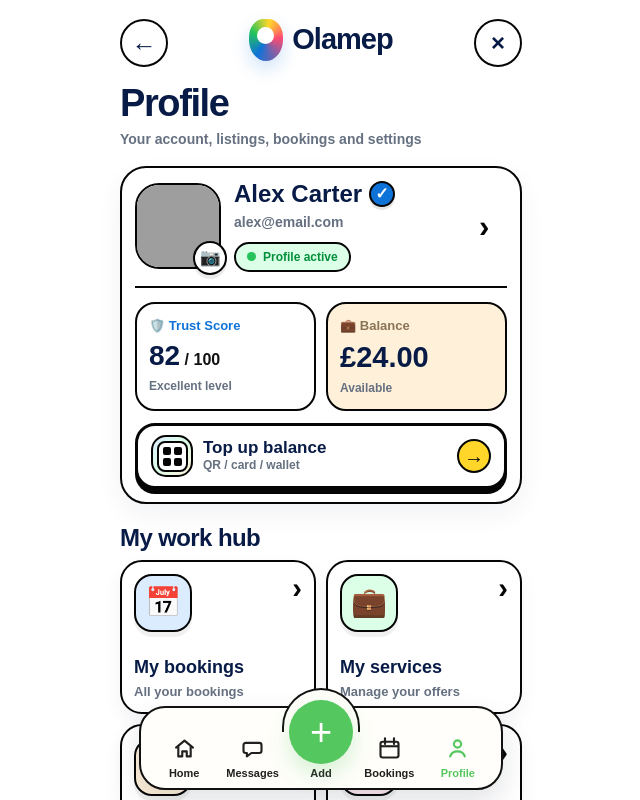
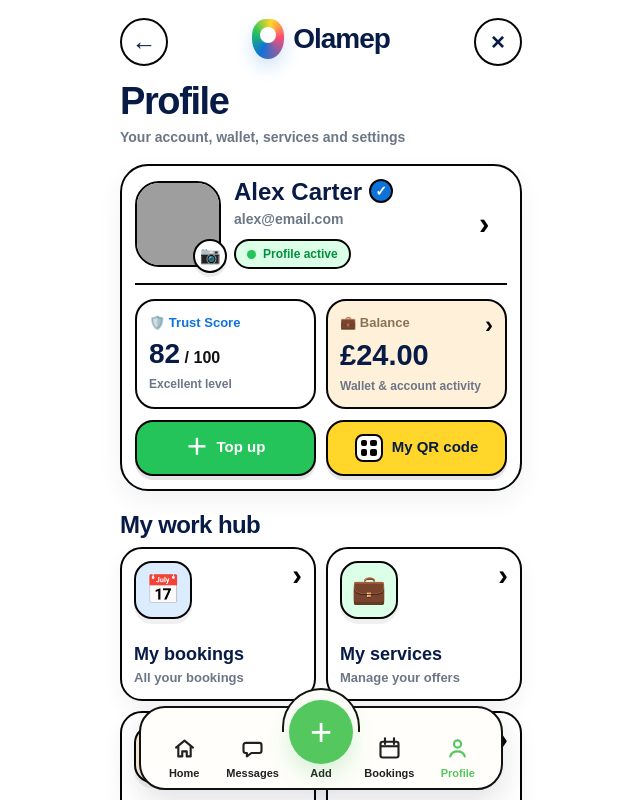
Before and after one commit to bellasalon4u-source/mapbookapp, a Next.js app: page /profile in a window 1280 px wide. Shown: the top 800 px of the page, without its empty margins (319-959 px from the left). Built offline with nearby package versions, Linux system fonts and the light colour scheme; grey boxes are pictures that could not be loaded.

Commit message:
git add app/profile/page.tsx git commit -m "Update profile home layout and restore wallet action buttons" git push

```diff
--- a/app/profile/page.tsx
+++ b/app/profile/page.tsx
@@ -27,20 +27,20 @@ type ProfileTextShape = {
   trustScore: string;
   excellentLevel: string;
   balance: string;
+  walletHint: string;
   available: string;
   topUp: string;
   myQrCode: string;
-  editProfile: string;
-  quickActions: string;
+  workHub: string;
   bookings: string;
   bookingsHint: string;
-  myListings: string;
-  myListingsHint: string;
+  myServices: string;
+  myServicesHint: string;
   priceList: string;
   priceListHint: string;
   clients: string;
   clientsHint: string;
-  bonusesSaved: string;
+  savedSpace: string;
   promotions: string;
   promotionsHint: string;
   invite: string;
@@ -84,7 +84,7 @@ const BRAND = {
   red: '#ff2456',
   yellow: '#ffd629',
   pink: '#ff4f9a',
-  cream: '#fff4dc',
+  cream: '#fff7ee',
   softBlue: '#dcecff',
   softGreen: '#dcffe8',
   softPink: '#ffe9f2',
@@ -92,32 +92,32 @@ const BRAND = {
   softOrange: '#fff0da',
   bg: '#ffffff',
   border: '#050505',
-  muted: '#657080',
+  muted: '#6c7686',
 };
 
 const profileTexts: Record<AppLanguage, ProfileTextShape> = {
   EN: {
     title: 'Profile',
-    subtitle: 'Your account, listings, bookings and settings',
+    subtitle: 'Your account, wallet, services and settings',
     profileActive: 'Profile active',
     verified: 'Verified',
     trustScore: 'Trust Score',
     excellentLevel: 'Excellent level',
     balance: 'Balance',
+    walletHint: 'Wallet & account activity',
     available: 'Available',
-    topUp: 'Top up balance',
+    topUp: 'Top up',
     myQrCode: 'My QR code',
-    editProfile: 'Edit profile',
-    quickActions: 'My work hub',
+    workHub: 'My work hub',
     bookings: 'My bookings',
     bookingsHint: 'All your bookings',
-    myListings: 'My services',
-    myListingsHint: 'Manage your offers',
+    myServices: 'My services',
+    myServicesHint: 'Manage your offers',
     priceList: 'Price list',
     priceListHint: 'Services and prices',
     clients: 'My clients',
     clientsHint: 'Orders and requests',
-    bonusesSaved: 'My saved space',
+    savedSpace: 'My saved space',
     promotions: 'Promotions',
     promotionsHint: 'Discounts and bonuses',
     invite: 'Invite friends',
@@ -137,26 +137,26 @@ const profileTexts: Record<AppLanguage, ProfileTextShape> = {
   },
   RU: {
     title: 'Профиль',
-    subtitle: 'Ваш аккаунт, объявления, бронирования и настройки',
+    subtitle: 'Ваш аккаунт, счёт, услуги и настройки',
     profileActive: 'Профиль активен',
     verified: 'Проверено',
     trustScore: 'Trust Score',
     excellentLevel: 'Отличный уровень',
     balance: 'Баланс',
+    walletHint: 'Счёт и история операций',
     available: 'Доступно',
-    topUp: 'Пополнить баланс',
+    topUp: 'Пополнить',
     myQrCode: 'Мой QR-код',
-    editProfile: 'Редактировать',
-    quickActions: 'Рабочий кабинет',
+    workHub: 'Мой рабочий блок',
     bookings: 'Мои бронирования',
     bookingsHint: 'Все ваши брони',
-    myListings: 'Мои услуги',
-    myListingsHint: 'Управление предложениями',
+    myServices: 'Мои услуги',
+    myServicesHint: 'Управление предложениями',
     priceList: 'Прайс-лист',
     priceListHint: 'Услуги и цены',
     clients: 'Мои клиенты',
     clientsHint: 'Заказы и заявки',
-    bonusesSaved: 'Мои сохранения',
+    savedSpace: 'Моё сохранённое',
     promotions: 'Промоакции',
     promotionsHint: 'Скидки и бонусы',
     invite: 'Пригласить друзей',
@@ -176,26 +176,26 @@ const profileTexts: Record<AppLanguage, ProfileTextShape> = {
   },
   UA: {
     title: 'Профіль',
-    subtitle: 'Ваш акаунт, оголошення, бронювання і налаштування',
+    subtitle: 'Ваш акаунт, рахунок, послуги та налаштування',
     profileActive: 'Профіль активний',
     verified: 'Перевірено',
     trustScore: 'Trust Score',
     excellentLevel: 'Відмінний рівень',
     balance: 'Баланс',
+    walletHint: 'Рахунок та історія операцій',
     available: 'Доступно',
-    topUp: 'Поповнити баланс',
+    topUp: 'Поповнити',
     myQrCode: 'Мій QR-код',
-    editProfile: 'Редагувати',
-    quickActions: 'Робочий кабінет',
+    workHub: 'Мій робочий блок',
     bookings: 'Мої бронювання',
     bookingsHint: 'Усі ваші броні',
-    myListings: 'Мої послуги',
-    myListingsHint: 'Керування пропозиціями',
+    myServices: 'Мої послуги',
+    myServicesHint: 'Керування пропозиціями',
     priceList: 'Прайс-лист',
     priceListHint: 'Послуги та ціни',
     clients: 'Мої клієнти',
     clientsHint: 'Замовлення і заявки',
-    bonusesSaved: 'Мої збереження',
+    savedSpace: 'Моє збережене',
     promotions: 'Промоакції',
     promotionsHint: 'Знижки і бонуси',
     invite: 'Запросити друзів',
@@ -215,26 +215,26 @@ const profileTexts: Record<AppLanguage, ProfileTextShape> = {
   },
   ES: {
     title: 'Perfil',
-    subtitle: 'Tu cuenta, anuncios, reservas y ajustes',
+    subtitle: 'Tu cuenta, saldo, servicios y ajustes',
     profileActive: 'Perfil activo',
     verified: 'Verificado',
     trustScore: 'Trust Score',
     excellentLevel: 'Nivel excelente',
     balance: 'Saldo',
+    walletHint: 'Billetera y actividad',
     available: 'Disponible',
-    topUp: 'Recargar saldo',
+    topUp: 'Recargar',
     myQrCode: 'Mi QR',
-    editProfile: 'Editar perfil',
-    quickActions: 'Mi centro de trabajo',
+    workHub: 'Mi espacio de trabajo',
     bookings: 'Mis reservas',
     bookingsHint: 'Todas tus reservas',
-    myListings: 'Mis servicios',
-    myListingsHint: 'Gestiona tus ofertas',
+    myServices: 'Mis servicios',
+    myServicesHint: 'Gestiona tus ofertas',
     priceList: 'Lista de precios',
     priceListHint: 'Servicios y precios',
     clients: 'Mis clientes',
     clientsHint: 'Pedidos y solicitudes',
-    bonusesSaved: 'Mis guardados',
+    savedSpace: 'Mi espacio guardado',
     promotions: 'Promociones',
     promotionsHint: 'Descuentos y bonos',
     invite: 'Invitar amigos',
@@ -254,26 +254,26 @@ const profileTexts: Record<AppLanguage, ProfileTextShape> = {
   },
   CZ: {
     title: 'Profil',
-    subtitle: 'Váš účet, inzeráty, rezervace a nastavení',
+    subtitle: 'Váš účet, zůstatek, služby a nastavení',
     profileActive: 'Profil aktivní',
     verified: 'Ověřeno',
     trustScore: 'Trust Score',
     excellentLevel: 'Výborná úroveň',
     balance: 'Zůstatek',
+    walletHint: 'Peněženka a historie',
     available: 'Dostupné',
-    topUp: 'Dobít zůstatek',
+    topUp: 'Dobít',
     myQrCode: 'Můj QR kód',
-    editProfile: 'Upravit profil',
-    quickActions: 'Pracovní centrum',
+    workHub: 'Moje pracovní část',
     bookings: 'Moje rezervace',
     bookingsHint: 'Všechny rezervace',
-    myListings: 'Moje služby',
-    myListingsHint: 'Správa nabídek',
+    myServices: 'Moje služby',
+    myServicesHint: 'Správa nabídek',
     priceList: 'Ceník',
     priceListHint: 'Služby a ceny',
     clients: 'Moji klienti',
     clientsHint: 'Objednávky a poptávky',
-    bonusesSaved: 'Moje uložené',
+    savedSpace: 'Moje uložené',
     promotions: 'Promo akce',
     promotionsHint: 'Slevy a bonusy',
     invite: 'Pozvat přátele',
@@ -293,26 +293,26 @@ const profileTexts: Record<AppLanguage, ProfileTextShape> = {
   },
   DE: {
     title: 'Profil',
-    subtitle: 'Dein Konto, Anzeigen, Buchungen und Einstellungen',
+    subtitle: 'Dein Konto, Guthaben, Services und Einstellungen',
     profileActive: 'Profil aktiv',
     verified: 'Verifiziert',
     trustScore: 'Trust Score',
     excellentLevel: 'Sehr gutes Level',
     balance: 'Guthaben',
+    walletHint: 'Wallet & Verlauf',
     available: 'Verfügbar',
-    topUp: 'Guthaben aufladen',
+    topUp: 'Aufladen',
     myQrCode: 'Mein QR-Code',
-    editProfile: 'Profil bearbeiten',
-    quickActions: 'Arbeitsbereich',
+    workHub: 'Mein Arbeitsbereich',
     bookings: 'Meine Buchungen',
     bookingsHint: 'Alle Buchungen',
-    myListings: 'Meine Services',
-    myListingsHint: 'Angebote verwalten',
+    myServices: 'Meine Services',
+    myServicesHint: 'Angebote verwalten',
     priceList: 'Preisliste',
     priceListHint: 'Services und Preise',
     clients: 'Meine Kunden',
     clientsHint: 'Aufträge und Anfragen',
-    bonusesSaved: 'Meine Favoriten',
+    savedSpace: 'Mein Gespeichertes',
     promotions: 'Aktionen',
     promotionsHint: 'Rabatte und Boni',
     invite: 'Freunde einladen',
@@ -332,26 +332,26 @@ const profileTexts: Record<AppLanguage, ProfileTextShape> = {
   },
   IT: {
     title: 'Profilo',
-    subtitle: 'Il tuo account, annunci, prenotazioni e impostazioni',
+    subtitle: 'Il tuo account, saldo, servizi e impostazioni',
     profileActive: 'Profilo attivo',
     verified: 'Verificato',
     trustScore: 'Trust Score',
     excellentLevel: 'Livello eccellente',
     balance: 'Saldo',
+    walletHint: 'Portafoglio e attività',
     available: 'Disponibile',
-    topUp: 'Ricarica saldo',
+    topUp: 'Ricarica',
     myQrCode: 'Il mio QR',
-    editProfile: 'Modifica profilo',
-    quickActions: 'Area lavoro',
+    workHub: 'La mia area lavoro',
     bookings: 'Le mie prenotazioni',
     bookingsHint: 'Tutte le prenotazioni',
-    myListings: 'I miei servizi',
-    myListingsHint: 'Gestisci offerte',
+    myServices: 'I miei servizi',
+    myServicesHint: 'Gestisci le offerte',
     priceList: 'Listino prezzi',
     priceListHint: 'Servizi e prezzi',
     clients: 'I miei clienti',
     clientsHint: 'Ordini e richieste',
-    bonusesSaved: 'I miei salvati',
+    savedSpace: 'I miei salvataggi',
     promotions: 'Promozioni',
     promotionsHint: 'Sconti e bonus',
     invite: 'Invita amici',
@@ -371,26 +371,26 @@ const profileTexts: Record<AppLanguage, ProfileTextShape> = {
   },
   FR: {
     title: 'Profil',
-    subtitle: 'Votre compte, annonces, réservations et paramètres',
+    subtitle: 'Votre compte, solde, services et paramètres',
     profileActive: 'Profil actif',
     verified: 'Vérifié',
     trustScore: 'Trust Score',
     excellentLevel: 'Excellent niveau',
     balance: 'Solde',
+    walletHint: 'Portefeuille et activité',
     available: 'Disponible',
-    topUp: 'Recharger le solde',
+    topUp: 'Recharger',
     myQrCode: 'Mon QR code',
-    editProfile: 'Modifier',
-    quickActions: 'Espace pro',
+    workHub: 'Mon espace de travail',
     bookings: 'Mes réservations',
     bookingsHint: 'Toutes vos réservations',
-    myListings: 'Mes services',
-    myListingsHint: 'Gérer vos offres',
+    myServices: 'Mes services',
+    myServicesHint: 'Gérer vos offres',
     priceList: 'Liste de prix',
     priceListHint: 'Services et prix',
     clients: 'Mes clients',
     clientsHint: 'Commandes et demandes',
-    bonusesSaved: 'Mes favoris',
+    savedSpace: 'Mon espace enregistré',
     promotions: 'Promotions',
     promotionsHint: 'Réductions et bonus',
     invite: 'Inviter des amis',
@@ -410,26 +410,26 @@ const profileTexts: Record<AppLanguage, ProfileTextShape> = {
   },
   PL: {
     title: 'Profil',
-    subtitle: 'Twoje konto, ogłoszenia, rezerwacje i ustawienia',
+    subtitle: 'Twoje konto, saldo, usługi i ustawienia',
     profileActive: 'Profil aktywny',
     verified: 'Zweryfikowano',
     trustScore: 'Trust Score',
     excellentLevel: 'Świetny poziom',
     balance: 'Saldo',
+    walletHint: 'Portfel i historia',
     available: 'Dostępne',
-    topUp: 'Doładuj saldo',
+    topUp: 'Doładuj',
     myQrCode: 'Mój kod QR',
-    editProfile: 'Edytuj profil',
-    quickActions: 'Panel pracy',
+    workHub: 'Moja strefa pracy',
     bookings: 'Moje rezerwacje',
     bookingsHint: 'Wszystkie rezerwacje',
-    myListings: 'Moje usługi',
-    myListingsHint: 'Zarządzaj ofertami',
+    myServices: 'Moje usługi',
+    myServicesHint: 'Zarządzaj ofertami',
     priceList: 'Cennik',
     priceListHint: 'Usługi i ceny',
     clients: 'Moi klienci',
     clientsHint: 'Zamówienia i zapytania',
-    bonusesSaved: 'Moje zapisane',
+    savedSpace: 'Moje zapisane',
     promotions: 'Promocje',
     promotionsHint: 'Zniżki i bonusy',
     invite: 'Zaproś znajomych',
@@ -449,26 +449,26 @@ const profileTexts: Record<AppLanguage, ProfileTextShape> = {
   },
   AR: {
     title: 'الملف الشخصي',
-    subtitle: 'حسابك، الإعلانات، الحجوزات والإعدادات',
+    subtitle: 'حسابك، رصيدك، خدماتك والإعدادات',
     profileActive: 'الملف نشط',
     verified: 'موثّق',
     trustScore: 'Trust Score',
     excellentLevel: 'مستوى ممتاز',
     balance: 'الرصيد',
+    walletHint: 'المحفظة وسجل العمليات',
     available: 'متاح',
-    topUp: 'شحن الرصيد',
+    topUp: 'شحن',
     myQrCode: 'رمز QR الخاص بي',
-    editProfile: 'تعديل الملف',
-    quickActions: 'مركز العمل',
+    workHub: 'مساحة العمل',
     bookings: 'حجوزاتي',
     bookingsHint: 'كل الحجوزات',
-    myListings: 'خدماتي',
-    myListingsHint: 'إدارة العروض',
+    myServices: 'خدماتي',
+    myServicesHint: 'إدارة العروض',
     priceList: 'قائمة الأسعار',
     priceListHint: 'الخدمات والأسعار',
     clients: 'عملائي',
     clientsHint: 'الطلبات والرسائل',
-    bonusesSaved: 'محفوظاتي',
+    savedSpace: 'المحفوظات',
     promotions: 'العروض',
     promotionsHint: 'خصومات ومكافآت',
     invite: 'دعوة الأصدقاء',
@@ -497,13 +497,14 @@ function OlamepLogo() {
     <div style={{ display: 'inline-flex', alignItems: 'center', justifyContent: 'center', gap: 9 }}>
       <div
         style={{
-          width: 34,
-          height: 42,
+          width: 32,
+          height: 40,
           borderRadius: '50% 50% 58% 58%',
           background:
             'conic-gradient(from 210deg, #0e73d8 0deg, #24c45a 92deg, #ffd629 160deg, #ff4b72 230deg, #0e73d8 360deg)',
           position: 'relative',
           boxShadow: '0 8px 18px rgba(14,115,216,0.2)',
+          flexShrink: 0,
         }}
       >
         <div
@@ -511,8 +512,8 @@ function OlamepLogo() {
             position: 'absolute',
             left: 8,
             top: 8,
-            width: 17,
-            height: 17,
+            width: 16,
+            height: 16,
             borderRadius: 999,
             background: '#ffffff',
           }}
@@ -521,10 +522,11 @@ function OlamepLogo() {
 
       <div
         style={{
-          fontSize: 29,
+          fontSize: 28,
           fontWeight: 900,
           color: BRAND.navy,
           letterSpacing: '-1px',
+          lineHeight: 1,
         }}
       >
         Olamep
@@ -533,23 +535,21 @@ function OlamepLogo() {
   );
 }
 
-function BlueVerifiedBadge() {
+function VerifiedBadge() {
   return (
     <span
-      aria-label="Verified"
       style={{
-        width: 26,
-        height: 26,
+        width: 24,
+        height: 24,
         borderRadius: 999,
         background: BRAND.blue,
         color: '#ffffff',
+        border: `2px solid ${BRAND.border}`,
         display: 'inline-flex',
         alignItems: 'center',
         justifyContent: 'center',
-        fontSize: 16,
+        fontSize: 14,
         fontWeight: 900,
-        border: `2px solid ${BRAND.border}`,
-        boxShadow: '0 3px 0 rgba(0,0,0,0.10)',
         flexShrink: 0,
       }}
     >
@@ -565,12 +565,12 @@ function RealisticIcon({ icon, bg }: { icon: string; bg: string }) {
         width: 58,
         height: 58,
         borderRadius: 18,
-        border: `2px solid ${BRAND.border}`,
+        border: `2.5px solid ${BRAND.border}`,
         background: bg,
         display: 'flex',
         alignItems: 'center',
         justifyContent: 'center',
-        fontSize: 29,
+        fontSize: 28,
         boxShadow: '0 5px 0 rgba(0,0,0,0.06)',
         flexShrink: 0,
       }}
@@ -584,8 +584,8 @@ function QrIcon() {
   return (
     <span
       style={{
-        width: 31,
-        height: 31,
+        width: 28,
+        height: 28,
         borderRadius: 8,
         background: '#ffffff',
         border: `2px solid ${BRAND.border}`,
@@ -660,9 +660,9 @@ export default function ProfilePage() {
       bg: BRAND.softBlue,
     },
     {
-      id: 'listings',
-      title: text.myListings,
-      hint: text.myListingsHint,
+      id: 'services',
+      title: text.myServices,
+      hint: text.myServicesHint,
       route: '/profile/listings',
       icon: '💼',
       bg: BRAND.softGreen,
@@ -685,7 +685,7 @@ export default function ProfilePage() {
     },
   ];
 
-  const bonusActions: ListAction[] = [
+  const savedActions: ListAction[] = [
     {
       id: 'promotions',
       title: text.promotions,
@@ -857,7 +857,7 @@ export default function ProfilePage() {
         <section
           style={{
             marginTop: 17,
-            borderRadius: 26,
+            borderRadius: 28,
             border: `2.5px solid ${BRAND.border}`,
             background: '#ffffff',
             padding: 13,
@@ -939,7 +939,7 @@ export default function ProfilePage() {
                   {profile.fullName}
                 </div>
 
-                {profile.isVerified ? <BlueVerifiedBadge /> : null}
+                {profile.isVerified ? <VerifiedBadge /> : null}
               </div>
 
               <div
@@ -1012,7 +1012,7 @@ export default function ProfilePage() {
                 border: `2.5px solid ${BRAND.border}`,
                 background: '#ffffff',
                 padding: 12,
-                minHeight: 98,
+                minHeight: 104,
               }}
             >
               <div
@@ -1053,13 +1053,18 @@ export default function ProfilePage() {
               </div>
             </div>
 
-            <div
+            <button
+              type="button"
+              onClick={() => router.push('/profile/wallet')}
               style={{
                 borderRadius: 20,
                 border: `2.5px solid ${BRAND.border}`,
                 background: BRAND.softOrange,
                 padding: 12,
-                minHeight: 98,
+                minHeight: 104,
+                textAlign: 'left',
+                cursor: 'pointer',
+                position: 'relative',
               }}
             >
               <div
@@ -1092,104 +1097,82 @@ export default function ProfilePage() {
                   color: BRAND.muted,
                 }}
               >
-                {text.available}
+                {text.walletHint}
               </div>
-            </div>
+
+              <span
+                style={{
+                  position: 'absolute',
+                  right: 12,
+                  top: 12,
+                  fontSize: 24,
+                  fontWeight: 900,
+                  color: BRAND.border,
+                  lineHeight: 1,
+                }}
+              >
+                ›
+              </span>
+            </button>
           </div>
 
-          <div style={{ marginTop: 12 }}>
+          <div
+            style={{
+              marginTop: 11,
+              display: 'grid',
+              gridTemplateColumns: '1fr 1fr',
+              gap: 10,
+            }}
+          >
             <button
               type="button"
               onClick={() => router.push('/profile/top-up')}
               style={{
-                width: '100%',
-                minHeight: 64,
-                borderRadius: 20,
-                border: `3px solid ${BRAND.border}`,
-                background: '#ffffff',
-                color: BRAND.navy,
-                fontSize: 16,
+                minHeight: 56,
+                borderRadius: 18,
+                border: `2.5px solid ${BRAND.border}`,
+                background: BRAND.green,
+                color: '#ffffff',
+                fontSize: 15,
                 fontWeight: 900,
                 cursor: 'pointer',
-                boxShadow: `0 5px 0 ${BRAND.border}`,
-                display: 'grid',
-                gridTemplateColumns: '42px 1fr 34px',
+                boxShadow: '0 4px 0 rgba(0,0,0,0.10)',
+                display: 'inline-flex',
                 alignItems: 'center',
-                gap: 10,
-                padding: '9px 13px',
-                textAlign: 'left',
+                justifyContent: 'center',
+                gap: 9,
               }}
             >
-              <span
-                style={{
-                  width: 42,
-                  height: 42,
-                  borderRadius: 15,
-                  background:
-                    'linear-gradient(135deg, #dcecff 0%, #dcffe8 48%, #fff0da 100%)',
-                  border: `2.5px solid ${BRAND.border}`,
-                  display: 'flex',
-                  alignItems: 'center',
-                  justifyContent: 'center',
-                  boxSizing: 'border-box',
-                }}
-              >
-                <QrIcon />
-              </span>
+              <span style={{ fontSize: 22 }}>＋</span>
+              {text.topUp}
+            </button>
 
-              <span
-                style={{
-                  minWidth: 0,
-                  display: 'flex',
-                  flexDirection: 'column',
-                  gap: 2,
-                }}
-              >
-                <span
-                  style={{
-                    fontSize: 17,
-                    lineHeight: 1.05,
-                    fontWeight: 900,
-                    color: BRAND.navy,
-                  }}
-                >
-                  {text.topUp}
-                </span>
-                <span
-                  style={{
-                    fontSize: 12,
-                    lineHeight: 1.15,
-                    fontWeight: 800,
-                    color: BRAND.muted,
-                  }}
-                >
-                  QR / card / wallet
-                </span>
-              </span>
-
-              <span
-                style={{
-                  width: 34,
-                  height: 34,
-                  borderRadius: 999,
-                  background: BRAND.yellow,
-                  border: `2px solid ${BRAND.border}`,
-                  color: BRAND.border,
-                  display: 'flex',
-                  alignItems: 'center',
-                  justifyContent: 'center',
-                  fontSize: 20,
-                  fontWeight: 900,
-                  boxSizing: 'border-box',
-                }}
-              >
-                →
-              </span>
+            <button
+              type="button"
+              onClick={() => router.push('/profile/qr-code')}
+              style={{
+                minHeight: 56,
+                borderRadius: 18,
+                border: `2.5px solid ${BRAND.border}`,
+                background: BRAND.yellow,
+                color: BRAND.navy,
+                fontSize: 15,
+                fontWeight: 900,
+                cursor: 'pointer',
+                boxShadow: '0 4px 0 rgba(0,0,0,0.10)',
+                display: 'inline-flex',
+                alignItems: 'center',
+                justifyContent: 'center',
+                gap: 9,
+              }}
+            >
+              <QrIcon />
+              {text.myQrCode}
             </button>
           </div>
         </section>
 
-        <SectionTitle title={text.quickActions} />
+        <SectionTitle title={text.workHub} />
 
         <section
           style={{
@@ -1259,9 +1242,9 @@ export default function ProfilePage() {
           ))}
         </section>
 
-        <SectionTitle title={text.bonusesSaved} />
+        <SectionTitle title={text.savedSpace} />
 
-        <ListSection items={bonusActions} openText={text.open} router={router} />
+        <ListSection items={savedActions} openText={text.open} router={router} />
 
         <SectionTitle title={text.settings} />
 
@@ -1297,7 +1280,7 @@ function ListSection({
 }: {
   items: ListAction[];
   openText: string;
-  router: ReturnType<typeof useRouter>;
+  router: { push: (href: string) => void };
 }) {
   return (
     <section
```
